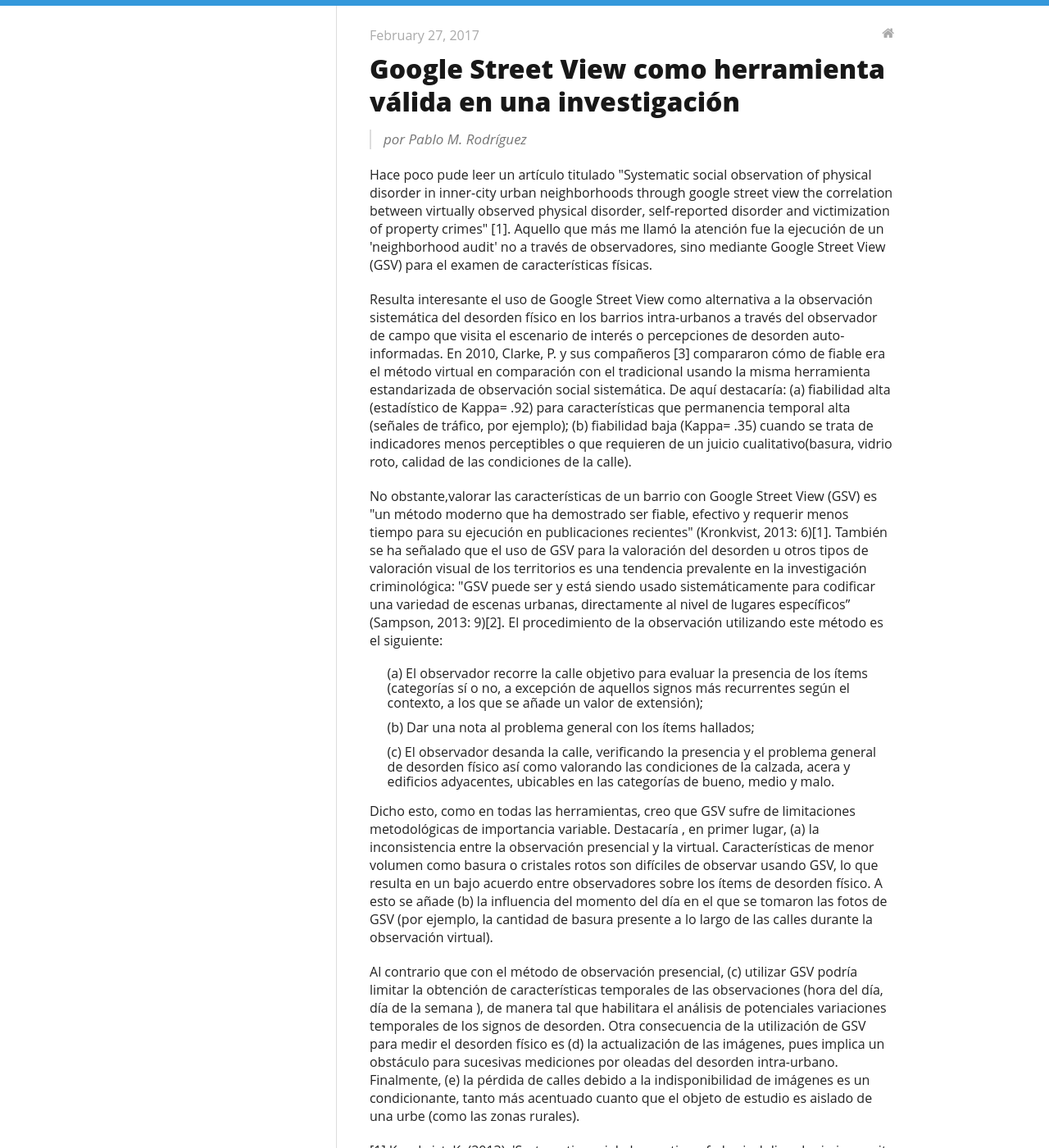
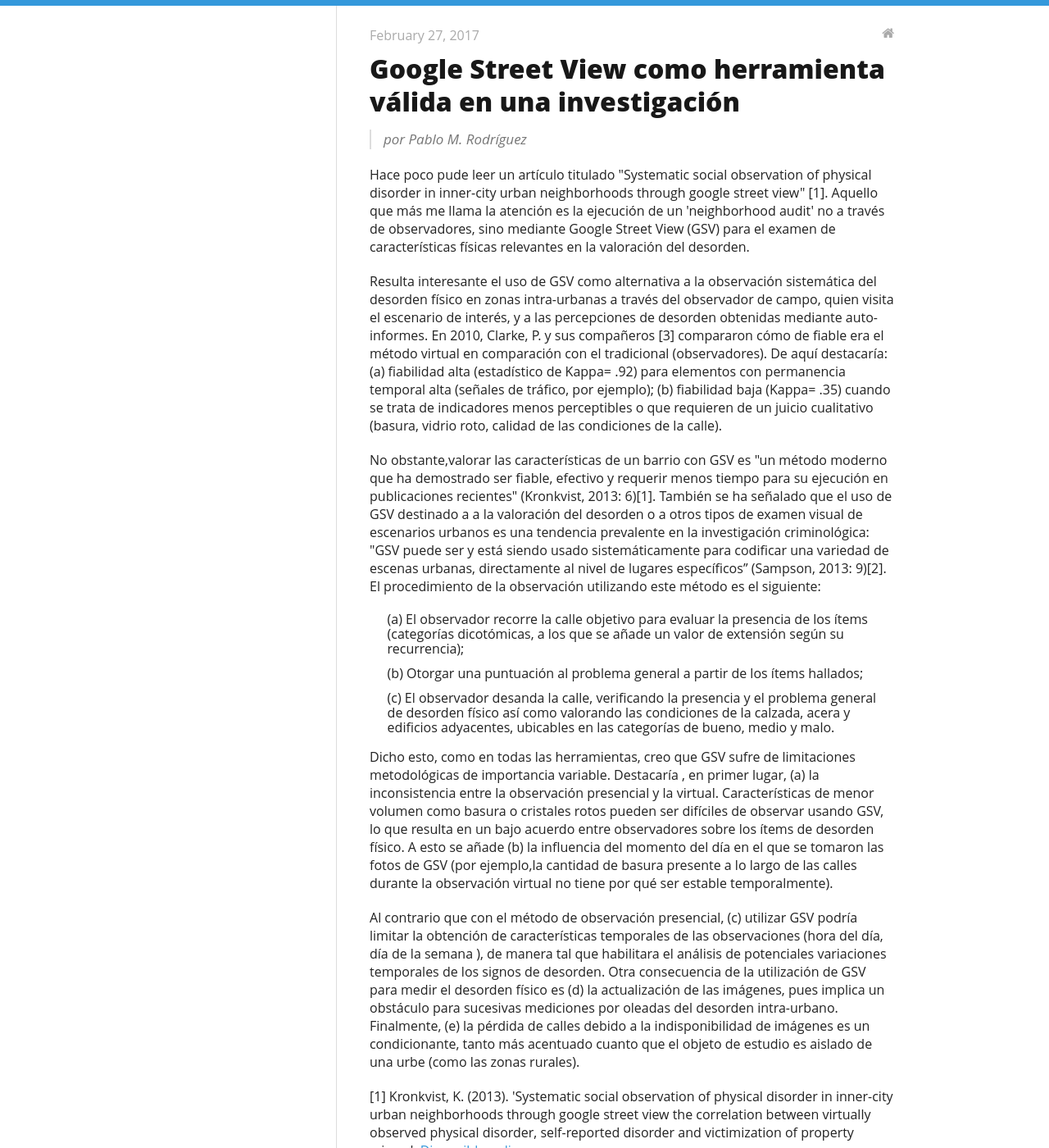
Before and after one commit to fearofcrime/fearofcrime.github.io, a Jekyll site: the page built from _posts/2017-02-27-google-street-view.md, in a window 1280 px wide and 1400 px high. Shown: the whole window at 82% size. Built offline with Jekyll 4.4.1, drawn with Linux system fonts in a browser that asks for light colours; nearby versions of some CDN libraries; some web fonts are replaced.

Commit message:
Update 2017-02-27-google-street-view.md

```diff
--- a/_posts/2017-02-27-google-street-view.md
+++ b/_posts/2017-02-27-google-street-view.md
@@ -6,18 +6,18 @@
 ---
 > por Pablo M. Rodríguez
 
-<p>Hace poco pude leer un artículo titulado "Systematic social observation of physical disorder in inner-city urban neighborhoods through google street view the correlation between virtually observed physical disorder, self-reported disorder and victimization of property crimes" [1]. Aquello que más me llamó la atención fue la ejecución de un 'neighborhood audit' no a través de observadores, sino mediante Google Street View (GSV) para el examen de características físicas.</p>
+<p>Hace poco pude leer un artículo titulado "Systematic social observation of physical disorder in inner-city urban neighborhoods through google street view" [1]. Aquello que más me llama la atención es la ejecución de un 'neighborhood audit' no a través de observadores, sino mediante Google Street View (GSV) para el examen de características físicas relevantes en la valoración del desorden.</p>
 
-<p>Resulta interesante el uso de Google Street View como alternativa a la observación sistemática del desorden físico en los barrios intra-urbanos a través del observador de campo que visita el escenario de interés o percepciones de desorden auto-informadas. En 2010, Clarke, P. y sus compañeros [3] compararon cómo de fiable era el método virtual en comparación con el tradicional usando la misma herramienta estandarizada de observación social sistemática. De aquí destacaría: (a) fiabilidad alta (estadístico de Kappa= .92) para características que permanencia temporal alta (señales de tráfico, por ejemplo); (b) fiabilidad baja (Kappa= .35) cuando se trata de indicadores menos perceptibles o que requieren de un juicio cualitativo(basura, vidrio roto, calidad de las condiciones de la calle).
-<p>No obstante,valorar las características de un barrio con Google Street View (GSV) es "un método moderno que ha demostrado ser fiable, efectivo y requerir menos tiempo para su ejecución en publicaciones recientes" (Kronkvist, 2013: 6)[1]. También se ha señalado que el uso de GSV para la valoración del desorden u otros tipos de valoración visual de los territorios es una tendencia prevalente en la investigación criminológica: "GSV puede ser y está siendo usado sistemáticamente para codificar una variedad de escenas urbanas, directamente al nivel de lugares específicos” (Sampson, 2013: 9)[2].
+<p>Resulta interesante el uso de GSV como alternativa a la observación sistemática del desorden físico en zonas intra-urbanas a través del observador de campo, quien visita el escenario de interés, y a las percepciones de desorden obtenidas mediante auto-informes. En 2010, Clarke, P. y sus compañeros [3] compararon cómo de fiable era el método virtual en comparación con el tradicional (observadores). De aquí destacaría: (a) fiabilidad alta (estadístico de Kappa= .92) para elementos con permanencia temporal alta (señales de tráfico, por ejemplo); (b) fiabilidad baja (Kappa= .35) cuando se trata de indicadores menos perceptibles o que requieren de un juicio cualitativo (basura, vidrio roto, calidad de las condiciones de la calle).
+<p>No obstante,valorar las características de un barrio con GSV es "un método moderno que ha demostrado ser fiable, efectivo y requerir menos tiempo para su ejecución en publicaciones recientes" (Kronkvist, 2013: 6)[1]. También se ha señalado que el uso de GSV destinado a a la valoración del desorden o a otros tipos de examen visual de escenarios urbanos es una tendencia prevalente en la investigación criminológica: "GSV puede ser y está siendo usado sistemáticamente para codificar una variedad de escenas urbanas, directamente al nivel de lugares específicos” (Sampson, 2013: 9)[2].
 El procedimiento de la observación utilizando este método es el siguiente: </p>
 <ul style="list-style-type:none">
-  <li>(a) El observador recorre la calle objetivo para evaluar la presencia de los ítems (categorías sí o no, a excepción de aquellos signos más recurrentes según el contexto, a los que se añade un valor de extensión);</li>
-  <li>(b) Dar una nota al problema general con los ítems hallados;</li>
+  <li>(a) El observador recorre la calle objetivo para evaluar la presencia de los ítems (categorías dicotómicas, a los que se añade un valor de extensión según su recurrencia);</li>
+  <li>(b) Otorgar una puntuación al problema general a partir de los ítems hallados;</li>
   <li>(c) El observador desanda la calle, verificando la presencia y el problema general de desorden físico así como valorando las condiciones de la calzada, acera y edificios adyacentes, ubicables en las categorías de bueno, medio y malo. </li>
 </ul>
 
-<p>Dicho esto, como en todas las herramientas, creo que GSV sufre de limitaciones metodológicas de importancia variable. Destacaría , en primer lugar, (a) la inconsistencia entre la observación presencial y la virtual. Características de menor volumen como basura o cristales rotos son difíciles de observar usando GSV, lo que resulta en un bajo acuerdo entre observadores sobre los ítems de desorden físico. A esto se añade (b) la influencia del momento del día en el que se tomaron las fotos de GSV (por ejemplo, la cantidad de basura presente a lo largo de las calles durante la observación virtual).
+<p>Dicho esto, como en todas las herramientas, creo que GSV sufre de limitaciones metodológicas de importancia variable. Destacaría , en primer lugar, (a) la inconsistencia entre la observación presencial y la virtual. Características de menor volumen como basura o cristales rotos pueden ser difíciles de observar usando GSV, lo que resulta en un bajo acuerdo entre observadores sobre los ítems de desorden físico. A esto se añade (b) la influencia del momento del día en el que se tomaron las fotos de GSV (por ejemplo,la cantidad de basura presente a lo largo de las calles durante la observación virtual no tiene por qué ser estable temporalmente).
 <p> Al contrario que con el método de observación presencial, (c) utilizar GSV podría limitar la obtención de características temporales de las observaciones (hora del día, día de la semana ), de manera tal que habilitara el análisis de potenciales variaciones temporales de los signos de desorden.
 Otra consecuencia de la utilización de GSV para medir el desorden físico es (d) la actualización de las imágenes, pues implica un obstáculo para sucesivas mediciones por oleadas del desorden intra-urbano. Finalmente, (e) la pérdida de calles debido a la indisponibilidad de imágenes es un condicionante, tanto más acentuado cuanto que el objeto de estudio es aislado de una urbe (como las zonas rurales). </p>
 
```
